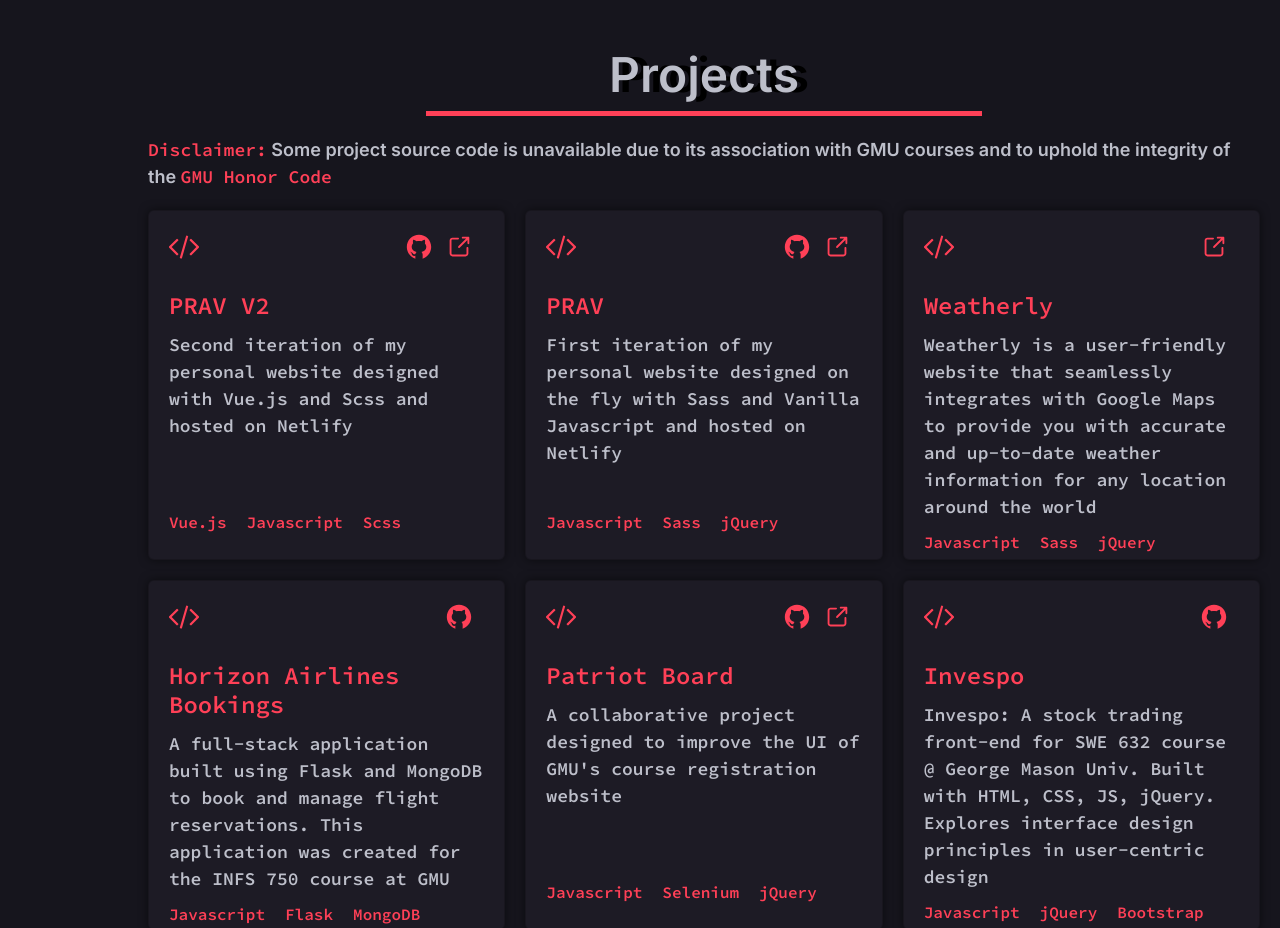
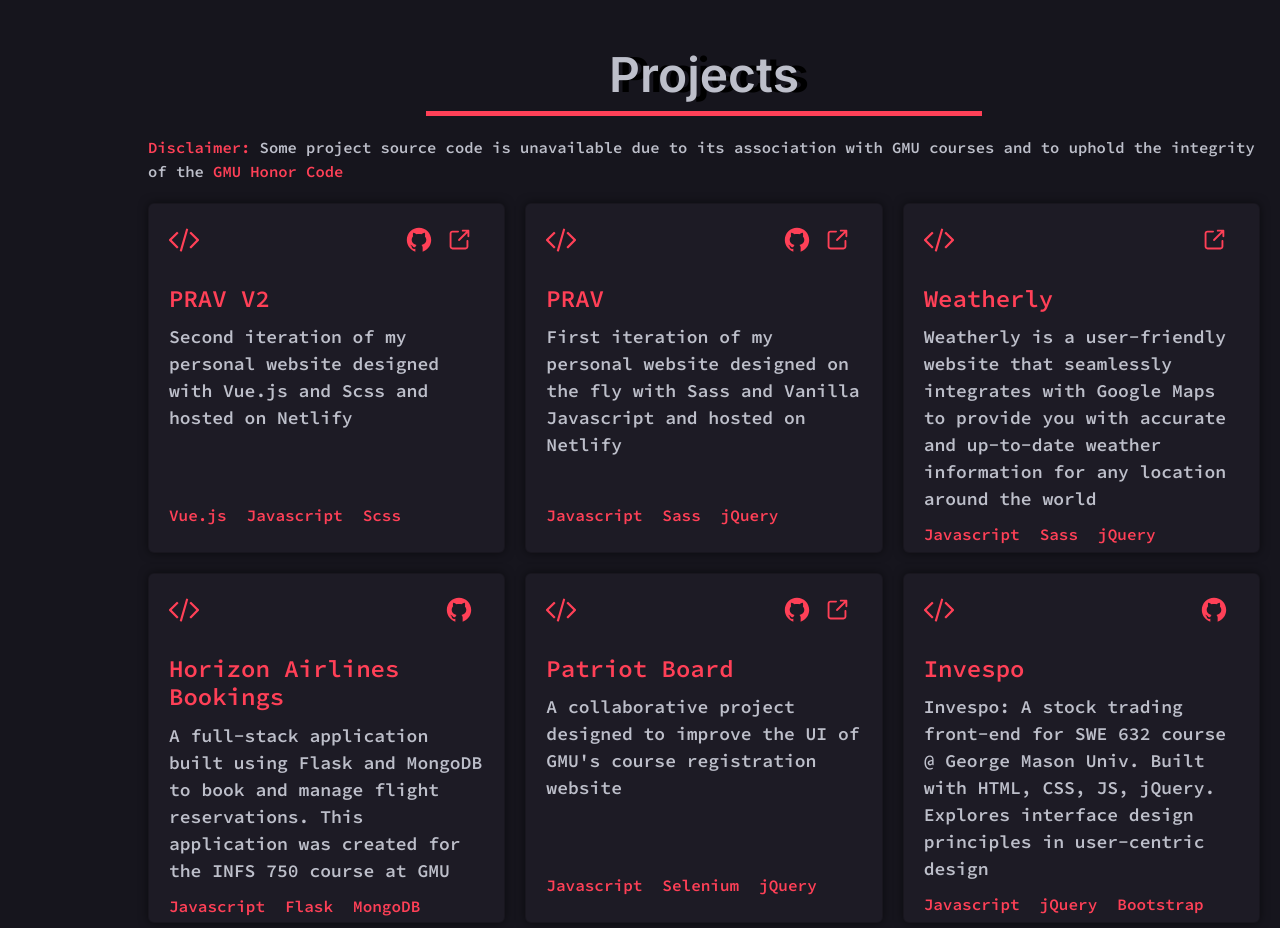
Before and after one commit to praneethravuri/PRAV-V2, a Vue app: page / in a window 1280 px wide. Shown: the part 2740-3668 px from the top of the page. Built offline with nearby package versions, Linux system fonts and the light colour scheme.

Commit message:
Update projects.scss

```diff
--- a/src/styles/projects.scss
+++ b/src/styles/projects.scss
@@ -61,12 +61,14 @@
 
 .disclaimer {
     margin-top: 20px;
+    font-family: $source-code-pro-font;
+    font-size: 15.5px;
 
     & span,
     & a {
         color: $bright-red;
         transition: $transition;
-        font-family: $source-code-pro-font;
+
         text-decoration: none;
     }
 
```
